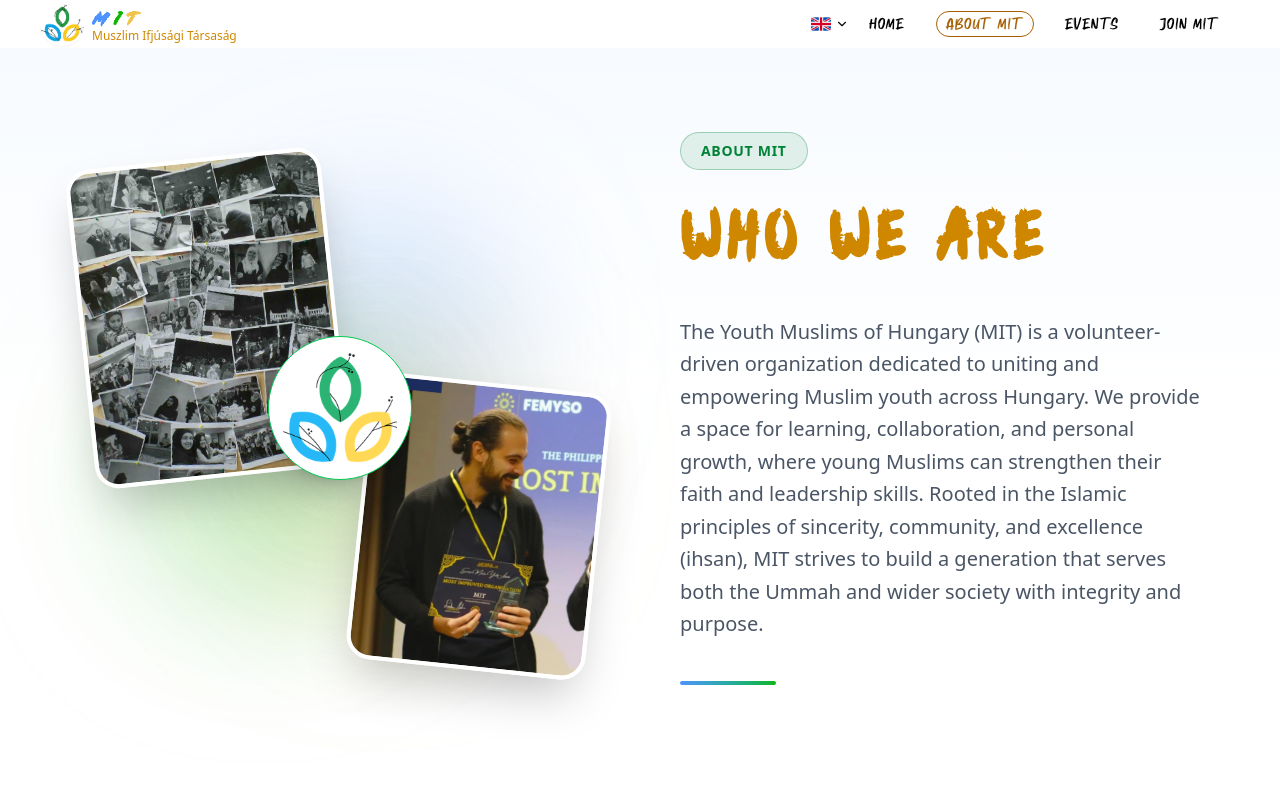
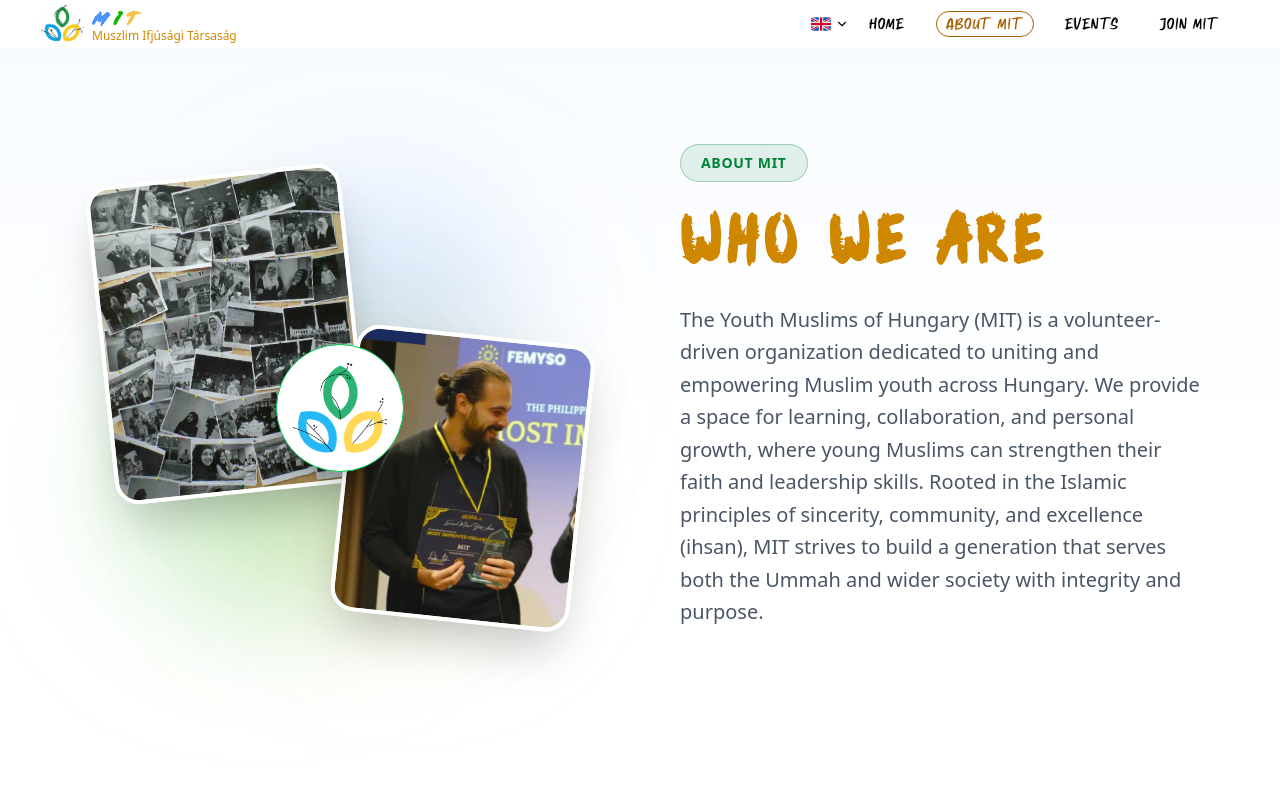
Before and after one commit to mota6em/mit, a Next.js app: page /en/about in a window 1280 px wide. Shown: the top 800 px of the page. Built offline with nearby package versions, Linux system fonts and the light colour scheme.

Commit message:
fix(About): clean up section styles and improve layout consistency

```diff
--- a/components/About/CommunityRoleSection.tsx
+++ b/components/About/CommunityRoleSection.tsx
@@ -9,7 +9,7 @@ const CommunityRoleSection = () => {
   const roleIcons = [Building2, Heart, LinkIcon, Sparkles];
 
   return (
-    <section className="py-24 px-6 md:px-12 lg:px-20 bg-gray-50">
+    <section className="py-24 px-6 md:px-12 lg:px-20">
       <div className="max-w-7xl mx-auto">
         <motion.h2
           initial={{ opacity: 0, scale: 0.9 }}
--- a/components/About/CoreServicesSection.tsx
+++ b/components/About/CoreServicesSection.tsx
@@ -30,7 +30,7 @@ const CoreServicesSection = () => {
   };
 
   return (
-    <section className="py-24 px-4 md:px-12 lg:px-20 bg-gray-50/50">
+    <section className="py-24 px-4 md:px-12 lg:px-20 ">
       <div className="max-w-7xl mx-auto">
         <motion.div
           initial={{ opacity: 0, y: 20 }}
--- a/components/About/FutureGoalsSection.tsx
+++ b/components/About/FutureGoalsSection.tsx
@@ -9,7 +9,7 @@ const FutureGoalsSection = () => {
   const locale = useLocale();
 
   return (
-    <section className="py-24 px-6 md:px-12 lg:px-20 bg-gradient-to-b from-gray-50 to-white">
+    <section className="py-24 px-6 md:px-12 lg:px-20">
       <div className="max-w-7xl mx-auto">
         <motion.h2
           initial={{ opacity: 0 }}
@@ -86,7 +86,7 @@ const FutureGoalsSection = () => {
           className="flex justify-center"
         >
           <Link href={`/${locale}/join-mit`}>
-            <button className="group relative cursor-pointer px-4 py-2 bg-[#11b505] text-white rounded-full font-bold text-lg shadow-lg hover:shadow-xl hover:bg-[#0ea004] transition-all duration-300 flex items-center gap-3">
+            <button className="group relative cursor-pointer px-4 py-2 bg-[#11b505] text-white rounded-full font-semibold text-lg shadow-lg hover:shadow-xl hover:bg-[#0ea004] transition-all duration-300 flex items-center gap-3">
               {t("button")}
               <ArrowRight className="w-5 h-5 group-hover:translate-x-1 transition-transform" />
             </button>
--- a/components/About/HeroSection.tsx
+++ b/components/About/HeroSection.tsx
@@ -49,7 +49,7 @@ const HeroSection = () => {
   };
 
   return (
-    <section className="relative min-h-[90vh] flex items-center bg-gradient-to-b from-blue-50/50 via-white to-white overflow-hidden px-6 md:px-12 lg:px-20 py-20 lg:py-10">
+    <section className="relative min-h-[90vh] flex items-center bg-gradient-to-b from-blue-50/50 via-white to-white overflow-hidden px-6 md:px-12 lg:px-20 py-20 lg:py-6">
       <div className="max-w-7xl mx-auto w-full grid lg:grid-cols-2 gap-12 lg:gap-20 items-center relative z-10">
         {/* LEFT COLUMN: Creative Image Collage */}
         <div className="relative h-[500px] w-full ">
@@ -58,7 +58,7 @@ const HeroSection = () => {
             variants={floatingAnimation}
             initial="initial"
             animate={isDesktop ? "animate" : "initial"}
-            className="absolute top-0 left-0 sm:left-12 md:left-24 lg:left-0 w-64 h-80 md:w-72 md:h-88 lg:w-64 lg:h-80 rounded-3xl overflow-hidden shadow-2xl border-4 border-white z-10 transform -rotate-6"
+            className="absolute top-0 left-0 sm:left-12 md:left-24 lg:left-5 lg:top-4 w-64 h-80 md:w-72 md:h-88 lg:w-64 lg:h-80 rounded-3xl overflow-hidden shadow-2xl border-4 border-white z-10 transform -rotate-6"
           >
             {/* Loading Skeleton */}
             {!img1Loaded && (
@@ -81,7 +81,7 @@ const HeroSection = () => {
             variants={floatingAnimationDelayed}
             initial="initial"
             animate={isDesktop ? "animate" : "initial"}
-            className="absolute bottom-0 mg:bottom-10 lg:bottom-0 -right-4 sm:right-10 md:right-20 lg:right-0 w-60 h-72 md:w-70 md:h-82 lg:w-60 lg:h-72 rounded-3xl overflow-hidden shadow-2xl border-4 border-white z-20 transform rotate-8 md:rotate-6"
+            className="absolute bottom-0 mg:bottom-10 lg:bottom-12 -right-4 sm:right-10 md:right-20 lg:right-4 w-60 h-72 md:w-70 md:h-82 lg:w-60 lg:h-72 rounded-3xl overflow-hidden shadow-2xl border-4 border-white z-20 transform rotate-8 md:rotate-6"
           >
             {/* Loading Skeleton */}
             {!img2Loaded && (
@@ -104,14 +104,14 @@ const HeroSection = () => {
             initial={{ scale: 0 }}
             animate={{ scale: 1 }}
             transition={{ delay: 0.5, type: "spring" }}
-            className="absolute top-1/2 left-1/2 transform -translate-x-1/2 -translate-y-1/2 w-28 h-28  sm:w-36  sm:h-36 bg-white rounded-full shadow-xl flex items-center justify-center z-30 border border-green-500"
+            className="absolute top-1/2 left-1/2  transform -translate-x-1/2 -translate-y-1/2 w-28 h-28  sm:w-36  sm:h-36 md:w-32 md:h-32 bg-white rounded-full shadow-xl flex items-center justify-center z-30 border border-green-500"
           >
             <Image
               src="/imgs/mit-logo-full-resized.png"
               alt="MIT Logo"
               width={130}
               height={130}
-              className="object-contain p-2"
+              className="object-contain p-2 md:p-4"
               priority
             />
           </motion.div>
@@ -127,7 +127,7 @@ const HeroSection = () => {
             initial={{ opacity: 0, x: -20 }}
             animate={{ opacity: 1, x: 0 }}
             transition={{ duration: 0.5 }}
-            className="mb-6 px-5 py-2 rounded-full bg-green-700/10 border border-green-700/30 text-green-700 font-semibold tracking-wider uppercase text-sm"
+            className="mb-4 px-5 py-2 rounded-full bg-green-700/10 border border-green-700/30 text-green-700 font-semibold tracking-wider uppercase text-sm"
           >
             {t("badge")}
           </motion.div>
@@ -137,7 +137,7 @@ const HeroSection = () => {
             initial={{ opacity: 0, y: 20 }}
             animate={{ opacity: 1, y: 0 }}
             transition={{ duration: 0.6, delay: 0.1 }}
-            className="text-5xl md:text-6xl lg:text-7xl font-bold tracking-widest Ang-font text-yellow-600 mb-8 leading-tight"
+            className="text-5xl md:text-6xl lg:text-7xl font-bold tracking-widest Ang-font text-yellow-600 mb-4 leading-tight"
           >
             {t("title")}
           </motion.h1>
@@ -156,7 +156,7 @@ const HeroSection = () => {
             initial={{ opacity: 0 }}
             animate={{ opacity: 1 }}
             transition={{ delay: 0.4 }}
-            className="h-1 w-24 bg-gradient-to-r from-[#4d93fb] to-[#11b505] rounded-full"
+            className="h-1 w-24  rounded-full"
           />
         </div>
       </div>
```
Also changed, not shown: components/About/AboutUs.tsx (line endings or trailing spaces).
